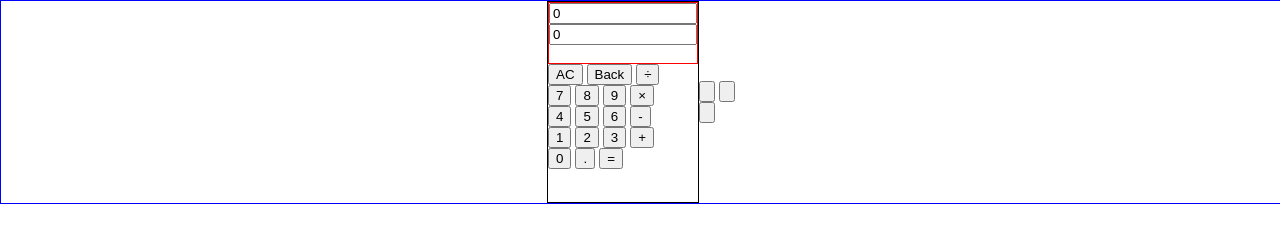
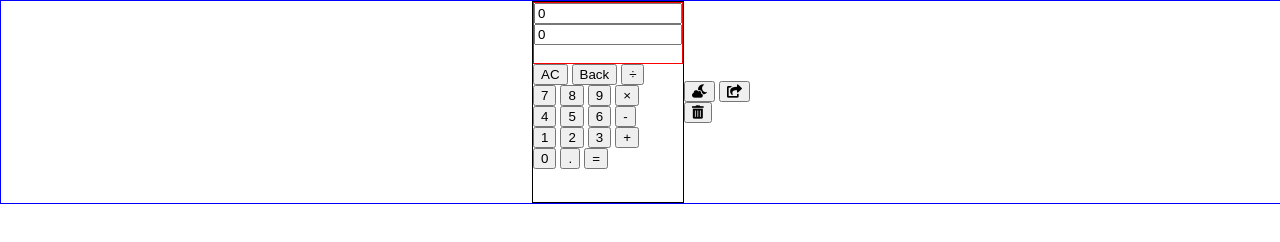
Before and after one commit to VeryverySoHappy/Calculator_study, a plain HTML site: page index.html in a window 1280 px wide. Drawn offline with Linux system fonts and the light colour scheme.

Commit message:
feat : icon 추가

```diff
--- a/index.html
+++ b/index.html
@@ -8,6 +8,7 @@
   <link href="/reset.css" rel="stylesheet" type="text/css">
   <!-- href 절대 경로로 작성하기 -->
   <link href="/style.css" rel="stylesheet" type="text/css">
+  <link rel="stylesheet" href="https://pro.fontawesome.com/releases/v5.10.0/css/all.css" integrity="sha384-AYmEC3Yw5cVb3ZcuHtOA93w35dYTsvhLPVnYs9eStHfGJvOvKxVfELGroGkvsg+p" crossorigin="anonymous"/>
 </head>
 <body>
   <div class="container">
@@ -59,10 +60,10 @@
       <section class="iconwrap-top">
         <div class="wrap-box">
           <button type="button" class="btn darkmode">
-            <img src="img/daynight_icon.png" alt="">
+            <i class="fas fa-cloud-moon"></i>
           </button>
           <button type="button" class="btn res">
-            <img src="img/responsive_icon.png" alt="">
+            <i class="fas fa-share-square"></i>
           </button>
         </div>
       </section>
@@ -72,7 +73,7 @@
       <section class="iconwrap-bottom">
         <div class="wrap-box">
           <button type="button" class="btn trash">
-            <img src="img/trash_icon.png" alt="">
+            <i class="fas fa-trash-alt"></i>
           </button>
         </div>
       </section>
@@ -80,5 +81,3 @@
   </div>
 </body>
 </html>
-
-<!-- 빨리하면  -->
```
